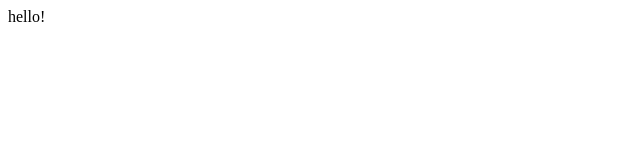
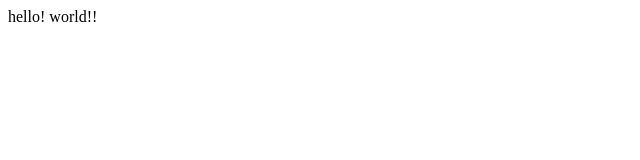
Before and after one commit to heeaepark/git, a plain HTML site: page index.html in a window 1280 px wide. Shown: the full height of the page, 0-640 px from the left. Drawn offline with Linux system fonts and the light colour scheme.

Commit message:
test commit2

```diff
--- a/index.html
+++ b/index.html
@@ -7,6 +7,6 @@
     <title>git test</title>
   </head>
   <body>
-    hello!
+    hello! world!!
   </body>
 </html>
```
